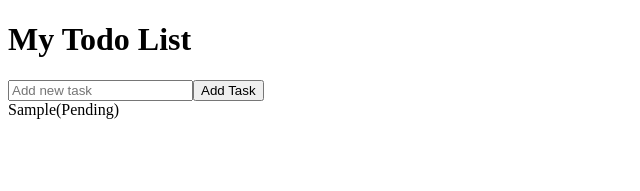
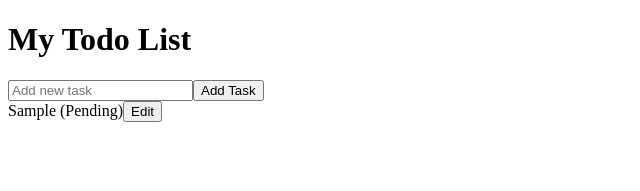
Before and after one commit to Mirror45/my-todo-app, a React (Create React App) app: page / in a window 1280 px wide. Both pictures are taken after typing "Sample" into the empty fields and a click on the button "Add Task". Shown: the top 191 px of the page, without its empty margins (0-640 px from the left). Built offline with nearby package versions, Linux system fonts and the light colour scheme.

Commit message:
Add task editing functionality: TaskEditor component with Enter/Esc handling

```diff
--- a/src/components/Task/Task.js
+++ b/src/components/Task/Task.js
@@ -1,10 +1,28 @@
-import React from 'react';
+import React, { useState } from 'react';
+import TaskEditor from '../TaskEditor/TaskEditor';
 
-function Task({ task, toggleTaskCompletion }) {
+function Task({ task, toggleTaskCompletion, editTask }) {
+  const [isEditing, setIsEditing] = useState(false);
+
+  const handleEditClick = () => setIsEditing(true);
+  const handleCancel = () => setIsEditing(false);
+  const handleSave = (newText) => {
+    editTask(task.id, newText);
+    setIsEditing(false);
+  };
+
   return (
-    <div onClick={() => toggleTaskCompletion(task.id)} style={{ cursor: 'pointer' }}>
-      <span>{task.text}</span>
-      <span>{task.done ? '(Completed)' : '(Pending)'}</span>
+    <div>
+      {isEditing ? (
+        <TaskEditor task={task} onSave={handleSave} onCancel={handleCancel} />
+      ) : (
+        <>
+          <span onClick={() => toggleTaskCompletion(task.id)} style={{ cursor: 'pointer' }}>
+            {task.text} {task.done ? '(Completed)' : '(Pending)'}
+          </span>
+          <button onClick={handleEditClick}>Edit</button>
+        </>
+      )}
     </div>
   );
 }
--- /dev/null
+++ b/src/components/TaskEditor/TaskEditor.js
@@ -0,0 +1,33 @@
+import React, { useState } from 'react';
+
+function TaskEditor({ task, onSave, onCancel }) {
+  const [newText, setNewText] = useState(task.text);
+
+  const handleInputChange = (e) => {  // Обновляет состояние newText новыми данными из поля ввода.
+    setNewText(e.target.value);
+  };
+
+  const handleKeyDown = (e) => {
+    if (e.key === 'Enter') {
+      onSave(newText);
+    } else if (e.key === 'Escape') {
+      onCancel();
+    }
+  };
+
+  return (
+    <div>
+      <input
+        type="text"
+        value={newText}
+        onChange={handleInputChange}
+        onKeyDown={handleKeyDown}
+        autoFocus
+      />
+      <button onClick={() => onSave(newText)}>Save</button>
+      <button onClick={onCancel}>Cancel</button>
+    </div>
+  );
+}
+
+export default TaskEditor;
--- a/src/components/TaskList/TaskList.js
+++ b/src/components/TaskList/TaskList.js
@@ -18,11 +18,24 @@ function TaskList() {
     );
   };
 
+  const editTask = (id, newText) => {
+    setTasks((prevTasks) =>
+      prevTasks.map((task) =>
+        task.id === id ? { ...task, text: newText } : task
+      )
+    );
+  };
+
   return (
     <div>
       <TaskForm addTask={addTask} />
       {tasks.map(task => (
-        <Task key={task.id} task={task} toggleTaskCompletion={toggleTaskCompletion} />
+        <Task
+          key={task.id}
+          task={task}
+          toggleTaskCompletion={toggleTaskCompletion}
+          editTask={editTask}
+        />
       ))}
     </div>
   );
```
